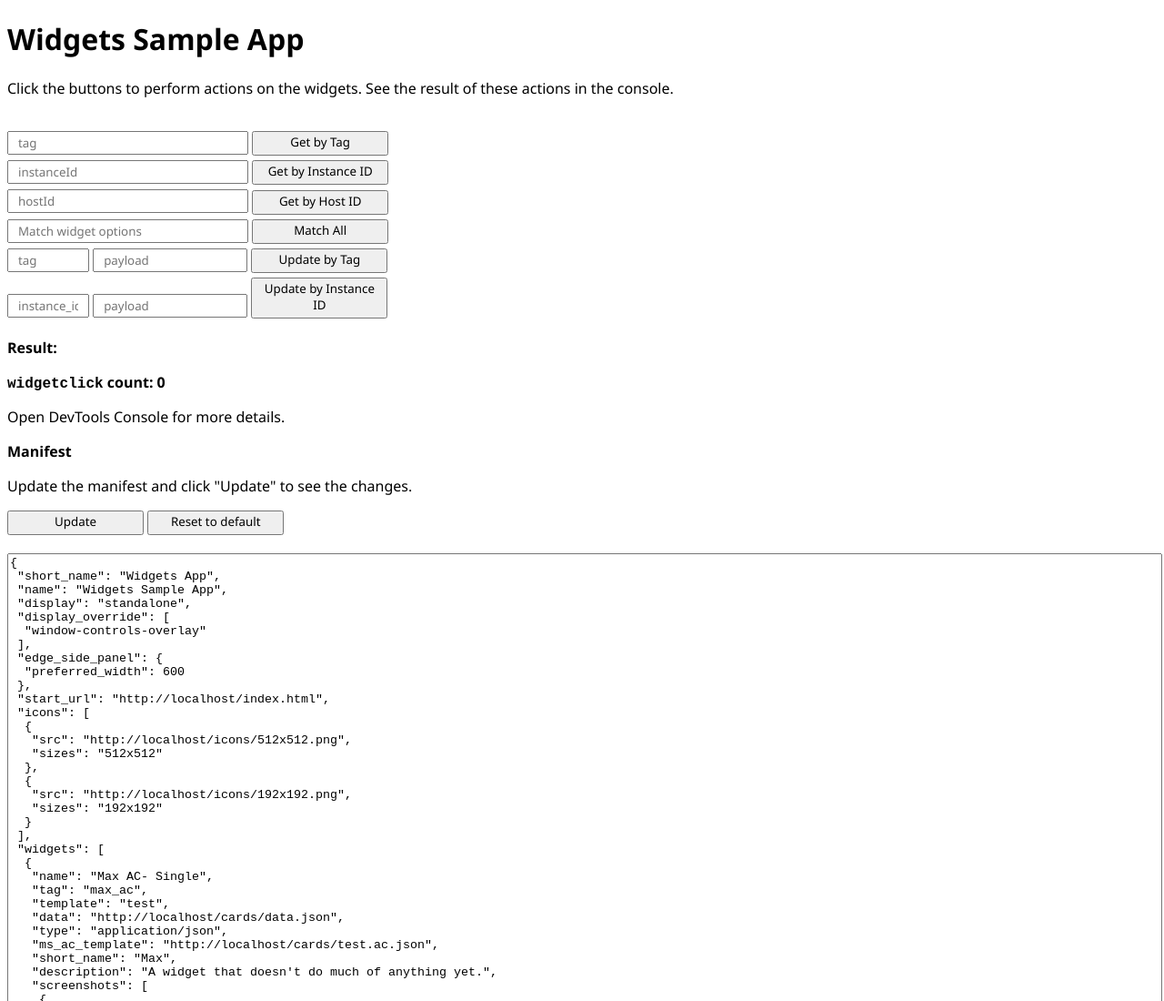
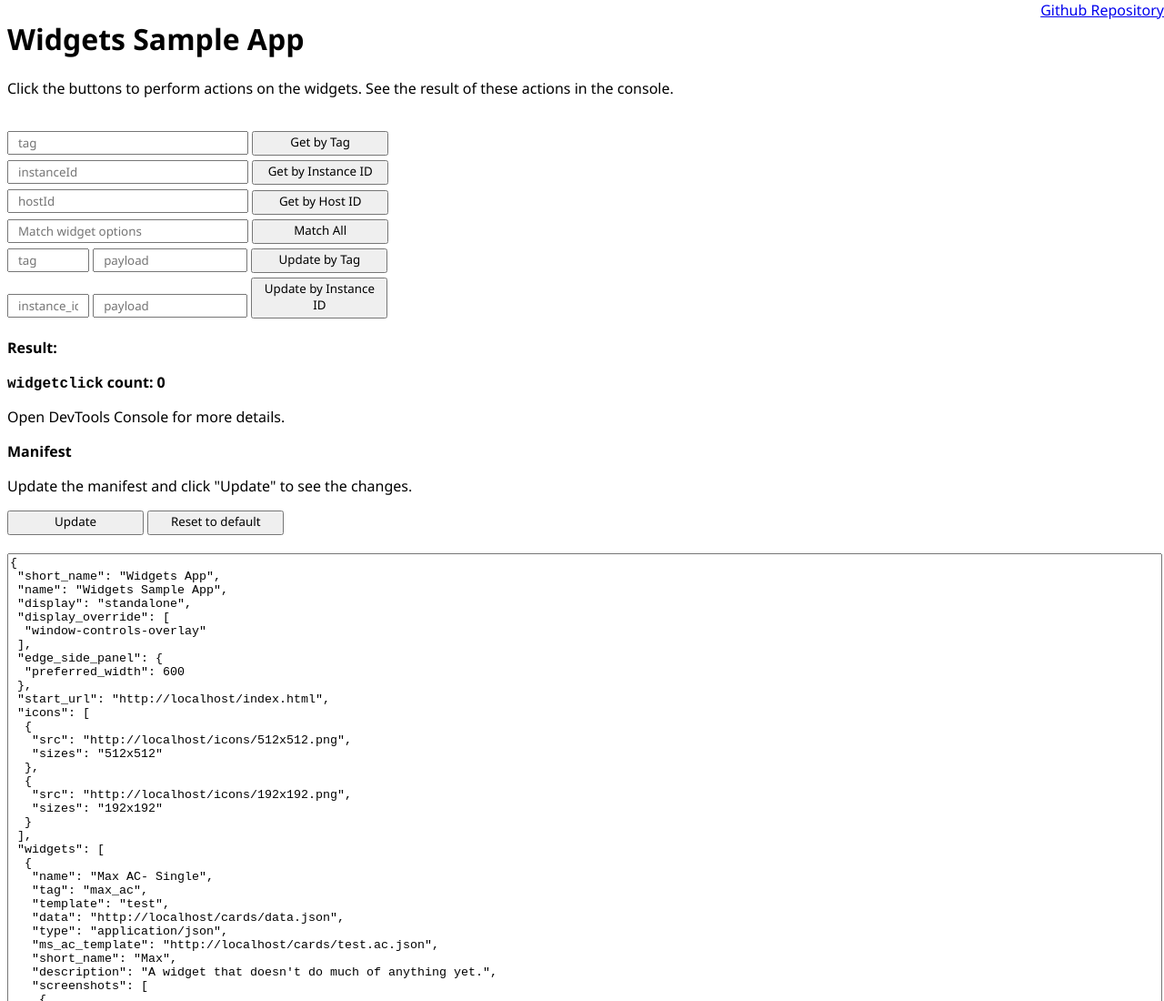
Before and after one commit to adolfdaniel/widgets, a website: page public/index.html in a window 1280 px wide. Shown: the top 1100 px of the page at 91% size. Drawn offline with Linux system fonts and the light colour scheme.

Commit message:
add github repo link

```diff
--- a/public/index.html
+++ b/public/index.html
@@ -17,6 +17,7 @@
 </head>
 
 <body>
+  <a target="_blank" rel="noopener noreferrer" class="github-link" href="https://github.com/adolfdaniel/widgets">Github Repository</a>
   <h1>Widgets Sample App</h1>
   <div id="widgetsSupported"><strong></strong></div>
   <p>Click the buttons to perform actions on the widgets. See the result of
--- a/public/style.css
+++ b/public/style.css
@@ -51,3 +51,10 @@ button {
   width: 100%;
   height: 100vh;
 }
+
+.github-link {
+  position: absolute;
+  top: 0;
+  right: 0;
+  border: 0;
+}
```
